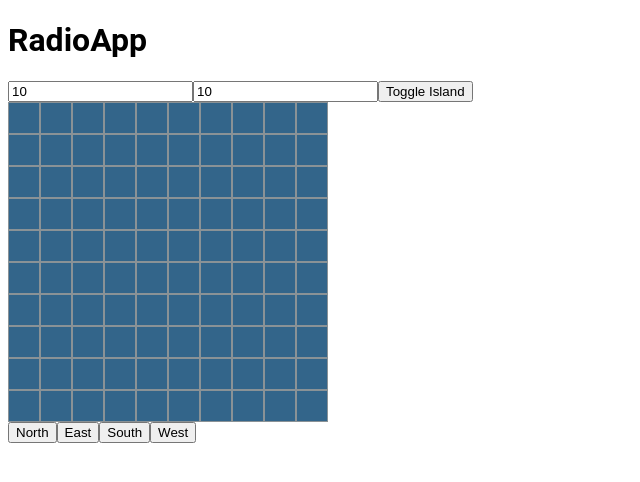
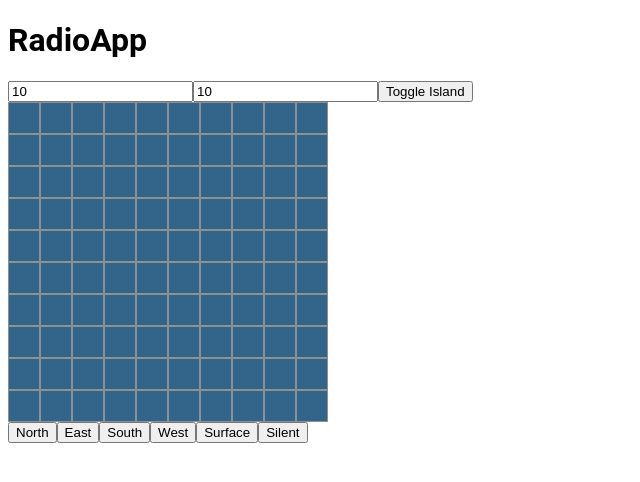
Before and after one commit to toddjudd/radio, a React (Create React App) app: page / in a window 1280 px wide. Shown: the top 482 px of the page, without its empty margins (0-640 px from the left). Built offline with nearby package versions, Linux system fonts and the light colour scheme.

Commit message:
adding silent button

```diff
--- a/src/App.js
+++ b/src/App.js
@@ -92,6 +92,9 @@ const RadioApp = () => {
           path: [...state.path, { action: 'direction', type: action.payload }],
           grid
         };
+      case 'silent':
+        console.log('silent');
+        return state;
       default:
         return null;
     }
@@ -137,7 +140,7 @@ const RadioApp = () => {
           return path.reduce((accCell, pathAction, i, path) => {
             // console.log('reducing');
             if (i === 0) {
-              // console.log('initial reduce - Nulling pathCell');
+              console.log('initial reduce - Nulling pathCell');
               accCell.pathCell = null;
             }
             if (typeof accCell.possibleStartPos !== 'undefined' && !accCell.possibleStartPos) {
@@ -180,6 +183,7 @@ const RadioApp = () => {
                         ) {
                           // console.log('path node is not in sonar hits');
                           return { ...accCell, possibleStartPos: false };
+                          // returning this here I beleive this is killing the path cell tree
                         }
                       } else {
                         // console.log("path cell doesn't exist");
@@ -201,6 +205,7 @@ const RadioApp = () => {
                         ) {
                           // console.log('AccCell node is not in sonar hits');
                           return { ...accCell, possibleStartPos: false };
+                          // returning this here I beleive this is killing the path cell tree
                         }
                       }
                     }
@@ -397,6 +402,12 @@ const RadioApp = () => {
         <button onClick={() => raidoDispatch({ type: 'move', payload: 'west' })} type='button'>
           West
         </button>
+        <button onClick={() => raidoDispatch({ type: 'move', payload: 'surface' })} type='button'>
+          Surface
+        </button>
+        <button onClick={() => raidoDispatch({ type: 'silent' })} type='button'>
+          Silent
+        </button>
       </div>
       <div className='log'>
         {radioState.path.map((pathAction, i) => (
```
